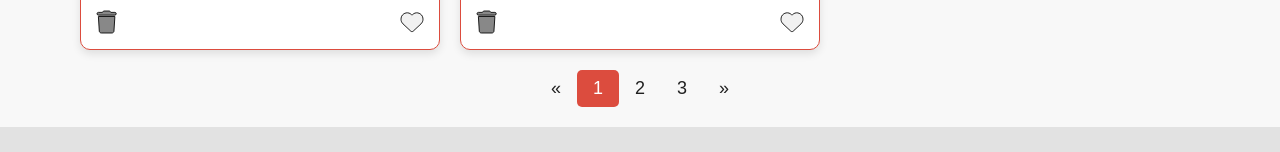
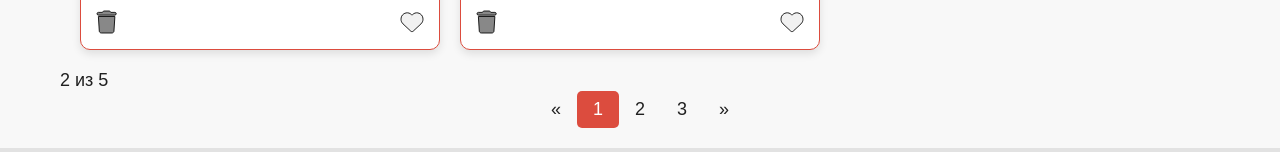
Before and after one commit to AnastasiaYes/test-task_ecosystem-alpha, a React (Vite) app: page /products in a window 1280 px wide. Shown: the part 599-751 px from the top of the page. Built offline with nearby package versions, Linux system fonts and the light colour scheme.

Commit message:
displaying the number of elements per page

```diff
--- a/src/components/Pagination.tsx
+++ b/src/components/Pagination.tsx
@@ -3,10 +3,10 @@ import {ProductsStateType} from "../store/types/productTypes.ts";
 import {updateFilter} from "../store/actions/productActions.ts";
 import {store} from "../store/store.ts";
 
-function Pagination() {
-    const { products, filter } = useSelector((state: {products: ProductsStateType }) => state.products);
+function Pagination(props: {productsTotal: number}) {
+    const { filter } = useSelector((state: {products: ProductsStateType }) => state.products);
 
-    const totalPages = Math.ceil(products.length / filter.itemsPerPage);
+    const totalPages = Math.ceil(props.productsTotal / filter.itemsPerPage);
     const pages = []
     for (let i = 1; i <= totalPages; i++) {
         pages.push(i)
--- a/src/pages/ProductsMain.tsx
+++ b/src/pages/ProductsMain.tsx
@@ -13,10 +13,6 @@ import {toast, ToastContainer} from "react-toastify";
 import Filter from "../components/Filter.tsx";
 import Pagination from "../components/Pagination.tsx";
 
-
-// отображение продуктов, соответствующих пагинации, опираясь на itemsPerPage + currentPage
-// при измении фильтра, изменять и пагинацию(т.к. количество может имзениться)
-// отобразить количество элементво на странице, общее количество элементов
 // дать возможность менять кол-во элементов на странице
 function ProductsMain () {
     let products = useSelector((state: {products: ProductsStateType}) => state.products.products) as ProductType[] | undefined;
@@ -30,8 +26,7 @@ function ProductsMain () {
         products = products.filter((p: ProductType) => p.title.toLowerCase().includes(filter.search?.toLowerCase() || ''))
     }
 
-    // const totalPages = Math.ceil(products?.length / filter.itemsPerPage);
-    const indexOfLastItem = filter.currentPage * filter.itemsPerPage;
+    const indexOfLastItem = Math.min(filter.currentPage * filter.itemsPerPage, products?.length ?? 0);
     const indexOfFirstItem = indexOfLastItem - filter.itemsPerPage;
     const currentItems = products?.slice(indexOfFirstItem, indexOfLastItem);
 
@@ -83,17 +78,15 @@ function ProductsMain () {
                     />;
                 })}
             </ul>
-            {/*<ul className='main_card-list'>*/}
-            {/*    {currentItems?.map((p: ProductType)  => (*/}
-            {/*        return <Product*/}
-            {/*            key={p.id}*/}
-            {/*            product={p}*/}
-            {/*            updLiked={() => store.dispatch(editLike(p.id, !p.liked))}*/}
-            {/*            deleteCard={() => handleDeleteWithConfirmation(p)}*/}
-            {/*        />;*/}
-            {/*))}*/}
-            {/*</ul>*/}
-            <Pagination/>
+
+            {products && products.length > 0 ? (
+                <>
+                    <p>{indexOfLastItem} из {products?.length}</p>
+                    <Pagination productsTotal={products?.length ?? 0}/>
+                </>
+            ) : (
+                <p>No products available</p>
+            )}
             <ToastContainer/>
         </main>
     )
```
